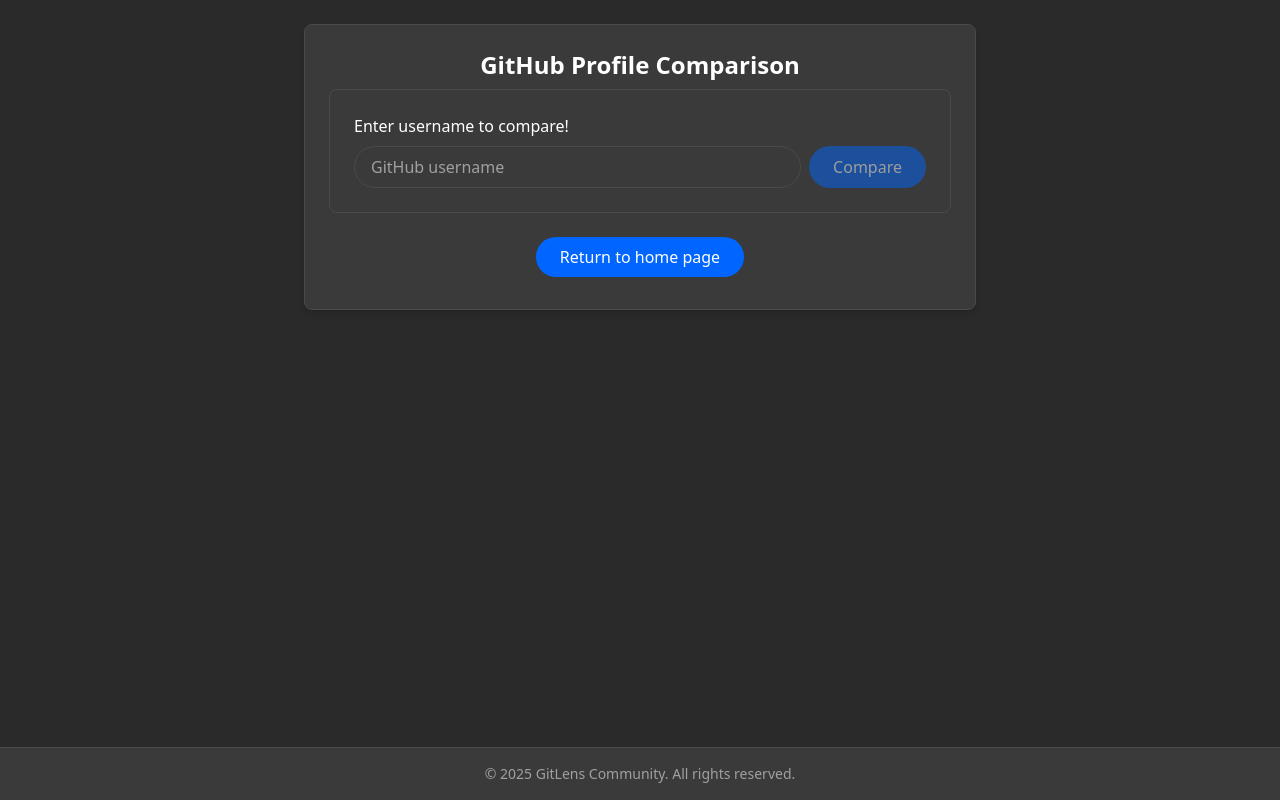
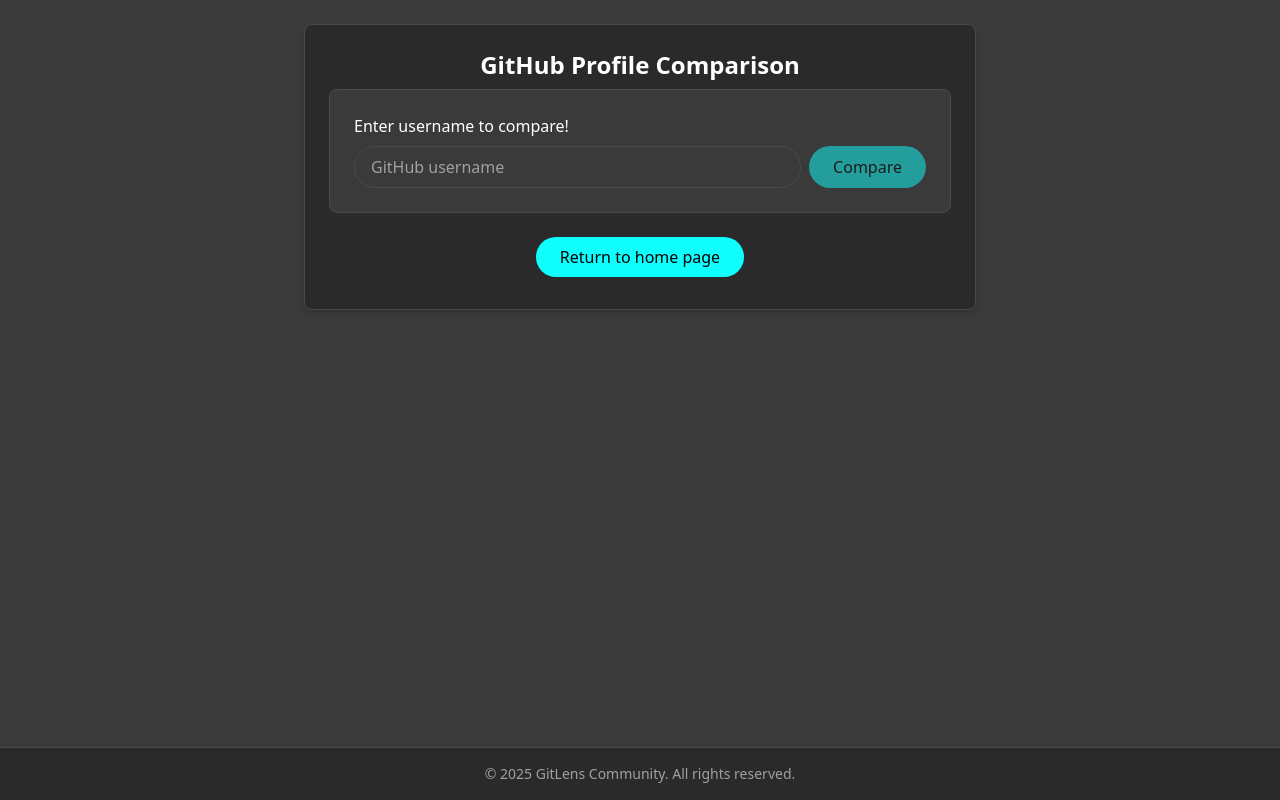
Before and after one commit to Abdallahs-Code/gitlens, a Next.js app: page /compare in a window 1280 px wide. Built offline with nearby package versions, Linux system fonts and the light colour scheme; no server answers.

Commit message:
Enhanced UI

```diff
--- a/src/app/api/summarize/route.ts
+++ b/src/app/api/summarize/route.ts
@@ -75,7 +75,7 @@
 Full repository list (showing up to 50 repos):
 ${repoListText}
 
-Write a concise, engaging summary (5-7 sentences) about this user and their notable projects, suitable for display on a web app.
+Write a concise, engaging summary (8-10 sentences) about this user and their notable projects, suitable for display on a web app.
 Output plain text only with normal sentences; do not use quotation marks, markdown, or any special formatting.
 `;
 }
--- a/src/app/compare/page.tsx
+++ b/src/app/compare/page.tsx
@@ -65,8 +65,8 @@
   };
 
   return (
-    <div className="flex flex-col min-h-screen w-full">
-      <main className="mt-6 p-6 max-w-2xl w-full mx-auto bg-surface shadow-md rounded-lg mb-8" style={{ border: '1px solid var(--color-border)' }}>
+    <div className="flex flex-col min-h-screen w-full bg-surface">
+      <main className="mt-6 p-6 max-w-2xl w-full mx-auto bg-background shadow-md rounded-lg mb-8" style={{ border: '1px solid var(--color-border)' }}>
         <h1 className="text-2xl font-bold text-text-primary text-center mb-2">
           GitHub Profile Comparison
         </h1>
@@ -178,7 +178,7 @@
           </button>
         </div>
       </main>
-      <footer className="mt-auto bg-surface border-t border-border py-4">
+      <footer className="mt-auto bg-background border-t border-border py-4">
         <div className="max-w-4xl mx-auto text-center text-sm text-text-muted">
           © {new Date().getFullYear()} GitLens Community. All rights reserved.
         </div>
--- a/src/app/globals.css
+++ b/src/app/globals.css
@@ -1,9 +1,10 @@
 @import "tailwindcss";
 
 @theme {
-  --color-background: #2a2a2a;
-  --color-surface: #3a3a3a;
-  --color-surface-hover: #454545;
+  --color-background-dark: #2a2a2a;
+  --color-background-light: #3a3a3a;
+  --color-background-white: #e0e0e0;
+  --color-background-hover: #c0c0c0;
   --color-border: #4a4a4a;
   --color-border-hover: #5a5a5a;
 
@@ -11,8 +12,8 @@
   --color-text-secondary: #d4d4d4;
   --color-text-muted: #a0a0a0;
 
-  --color-accent: #0066ff;
-  --color-accent-hover: #0052cc;
+  --color-accent: #0fffff;
+  --color-accent-hover: #00a8a8;
 
   --color-success: #6cb76c;
   --color-warning: #e6b352;
@@ -29,7 +30,7 @@
 }
 
 body {
-  background-color: var(--color-background);
+  background-color: var(--color-background-dark);
   color: var(--color-text-primary);
   -webkit-font-smoothing: antialiased;
   -moz-osx-font-smoothing: grayscale;
@@ -55,7 +56,7 @@
 }
 
 ::-webkit-scrollbar-track {
-  background-color: var(--color-background);
+  background-color: var(--color-background-dark);
 }
 
 ::-webkit-scrollbar-thumb {
@@ -68,11 +69,11 @@
 }
 
 .bg-background {
-  background-color: var(--color-background) !important;
+  background-color: var(--color-background-dark) !important;
 }
 
 .bg-surface {
-  background-color: var(--color-surface) !important;
+  background-color: var(--color-background-light) !important;
 }
 
 .text-text-primary {
@@ -88,7 +89,7 @@
 }
 
 .input-field {
-  background-color: var(--color-surface) !important;
+  background-color: var(--color-background-light) !important;
   border: 1px solid var(--color-border) !important;
   border-radius: 9999px !important;
   padding: 0.5rem 1rem !important;
@@ -108,7 +109,7 @@
 
 .btn-primary {
   background-color: var(--color-accent) !important;
-  color: white !important;
+  color: black !important;
   padding: 0.5rem 1.5rem !important;
   border-radius: 9999px !important;
   font-weight: 500 !important;
@@ -123,8 +124,8 @@
 }
 
 .btn-secondary {
-  background-color: var(--color-surface) !important;
-  color: var(--color-text-primary) !important;
+  background-color: var(--color-background-white) !important;
+  color: black !important;
   border: 1px solid var(--color-border) !important;
   border-radius: 9999px !important;
   padding: 0.5rem 0.75rem !important;
@@ -138,7 +139,7 @@
 }
 
 .btn-secondary:hover {
-  background-color: var(--color-surface-hover) !important;
+  background-color: var(--color-background-hover) !important;
 }
 
 .btn-secondary:disabled {
@@ -147,7 +148,7 @@
 }
 
 .card {
-  background-color: var(--color-surface) !important;
+  background-color: var(--color-background-light) !important;
   border: 1px solid var(--color-border) !important;
   border-radius: 0.5rem !important;
   padding: 1.5rem !important;
@@ -155,7 +156,7 @@
 }
 
 .card-compact {
-  background-color: var(--color-surface) !important;
+  background-color: var(--color-background-light) !important;
   border: 1px solid var(--color-border) !important;
   border-radius: 0.5rem !important;
   padding: 1rem !important;
--- a/src/app/user/[username]/page.tsx
+++ b/src/app/user/[username]/page.tsx
@@ -190,8 +190,8 @@
   }
 
   return (
-    <div className="flex flex-col min-h-screen overflow-x-hidden">
-      <main className="mt-4 p-4 sm:p-6 max-w-full sm:max-w-4xl mx-auto bg-surface shadow-md rounded-lg mb-6"
+    <div className="flex flex-col min-h-screen overflow-x-hidden bg-surface">
+      <main className="mt-4 p-4 sm:p-6 max-w-full sm:max-w-4xl mx-auto bg-background shadow-md rounded-lg mb-6"
         style={{ border: '1px solid var(--color-border)' }}>
         <div className="flex flex-col sm:flex-row items-center sm:space-x-4 mb-6 space-y-4 sm:space-y-0">
           <img
@@ -248,7 +248,7 @@
             className="btn-secondary w-full sm:w-auto text-sm text-center mb-3 flex items-center justify-center gap-2"
           >
             <span>{showNotes ? "Hide" : "GitLens community thoughts"}</span>
-            <span className="bg-accent text-white text-xs px-2 py-0.5 rounded-full">
+            <span className="bg-accent text-black text-xs px-2 py-0.5 rounded-full">
               {notes.filter((note) => note.repo_name === null).length}
             </span>
           </button>
@@ -336,7 +336,7 @@
                   <span>
                     {showRepoNotes[repo.name] ? "Hide" : "GitLens community thoughts"}
                   </span>
-                  <span className="bg-accent text-white text-xs px-2 py-0.5 rounded-full">
+                  <span className="bg-accent text-black text-xs px-2 py-0.5 rounded-full">
                     {notes.filter((note) => note.repo_name === repo.name).length}
                   </span>
                 </button>
@@ -398,7 +398,7 @@
           </button>
         </div>
       </main>
-      <footer className="mt-auto bg-surface border-t border-border py-4 w-full">
+      <footer className="mt-auto bg-background border-t border-border py-4 w-full">
         <div className="max-w-4xl mx-auto text-center text-sm text-text-muted px-4">
           © {new Date().getFullYear()} GitLens Community. All rights reserved.
         </div>
```
